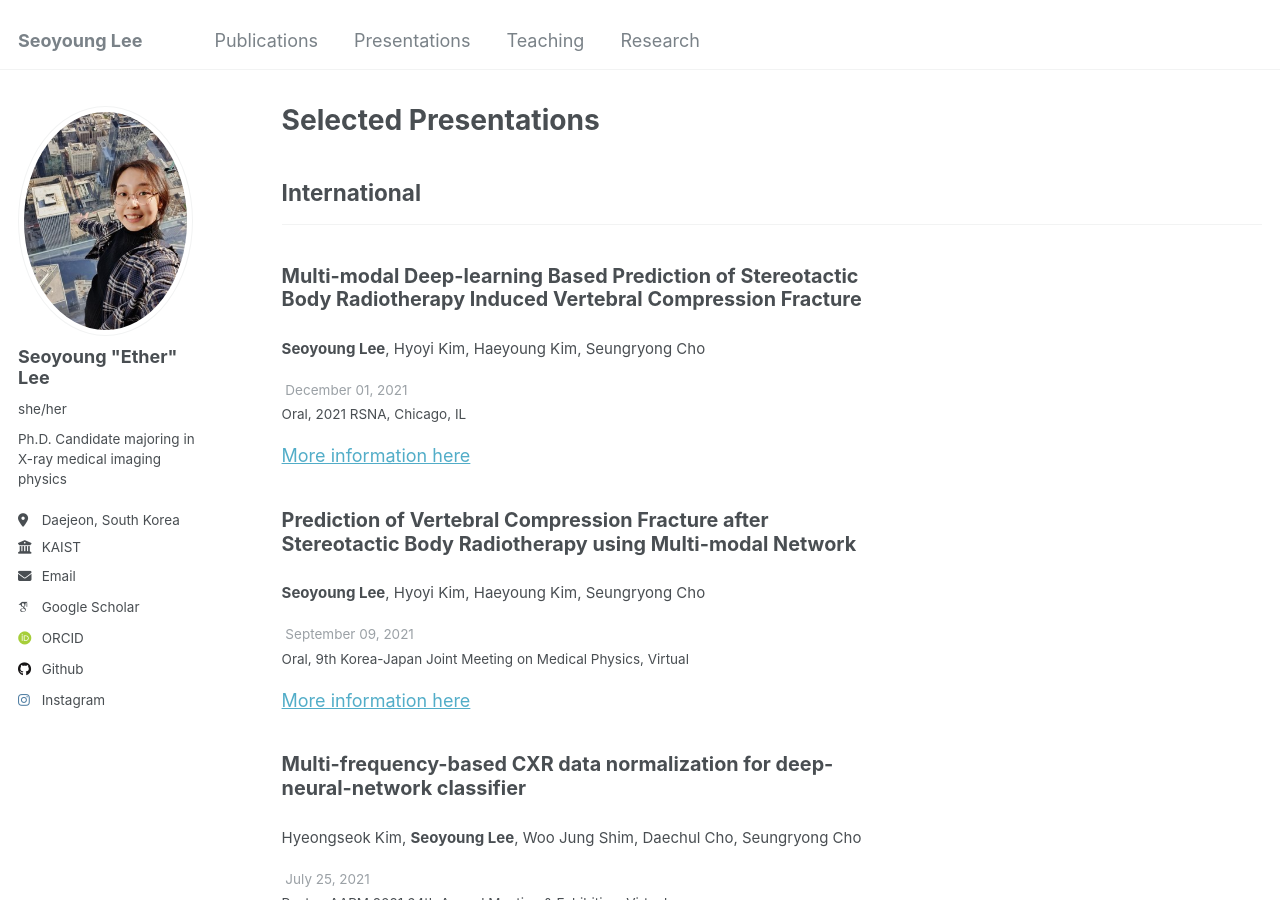
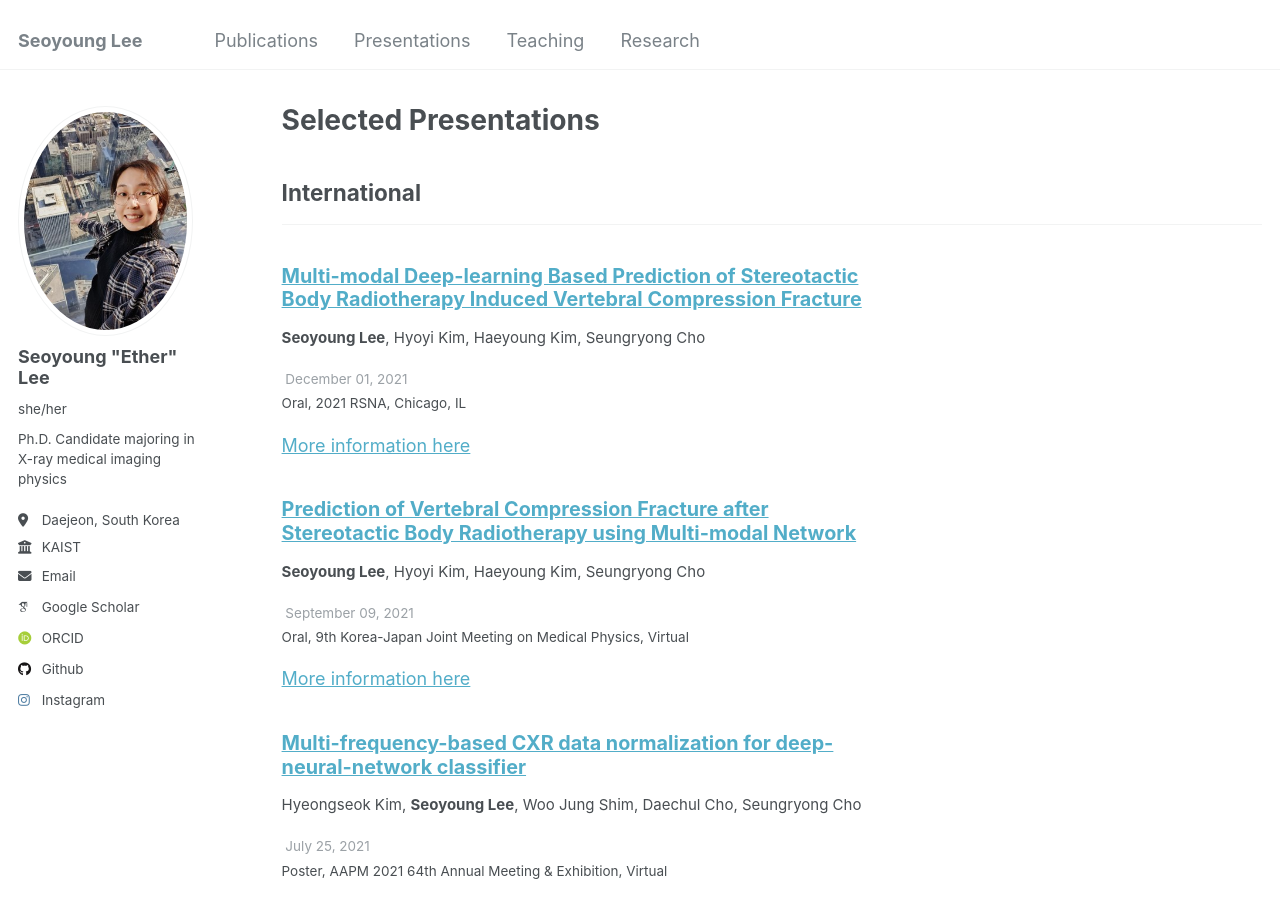
Before and after one commit to ether0/ether0.github.io, a Jekyll site: the page built from _pages/talks.html, in a window 1280 px wide and 900 px high. Built offline with Jekyll 4.4.1, drawn with Linux system fonts in a browser that asks for light colours; some web fonts are replaced.

Commit message:
Update archive-single-talk.html

```diff
--- a/_includes/archive-single-talk.html
+++ b/_includes/archive-single-talk.html
@@ -28,7 +28,7 @@
     <h2 class="archive__item-title" itemprop="headline", style="font-size: 1.1em">
       {% if post.link %}
         <a href="{{ post.link }}">{{ title }}</a> <a href="{{ base_path }}{{ post.url }}" rel="permalink"><i class="fa fa-link" aria-hidden="true" title="permalink"></i><span class="sr-only">Permalink</span></a>
-      {% elif post.url %}
+      {% elsif post.url %}
         <a href="{{ base_path }}{{ post.url }}" rel="permalink">{{ title }}</a>
       {% else %}
         <p>{{ title }}</p>
```
